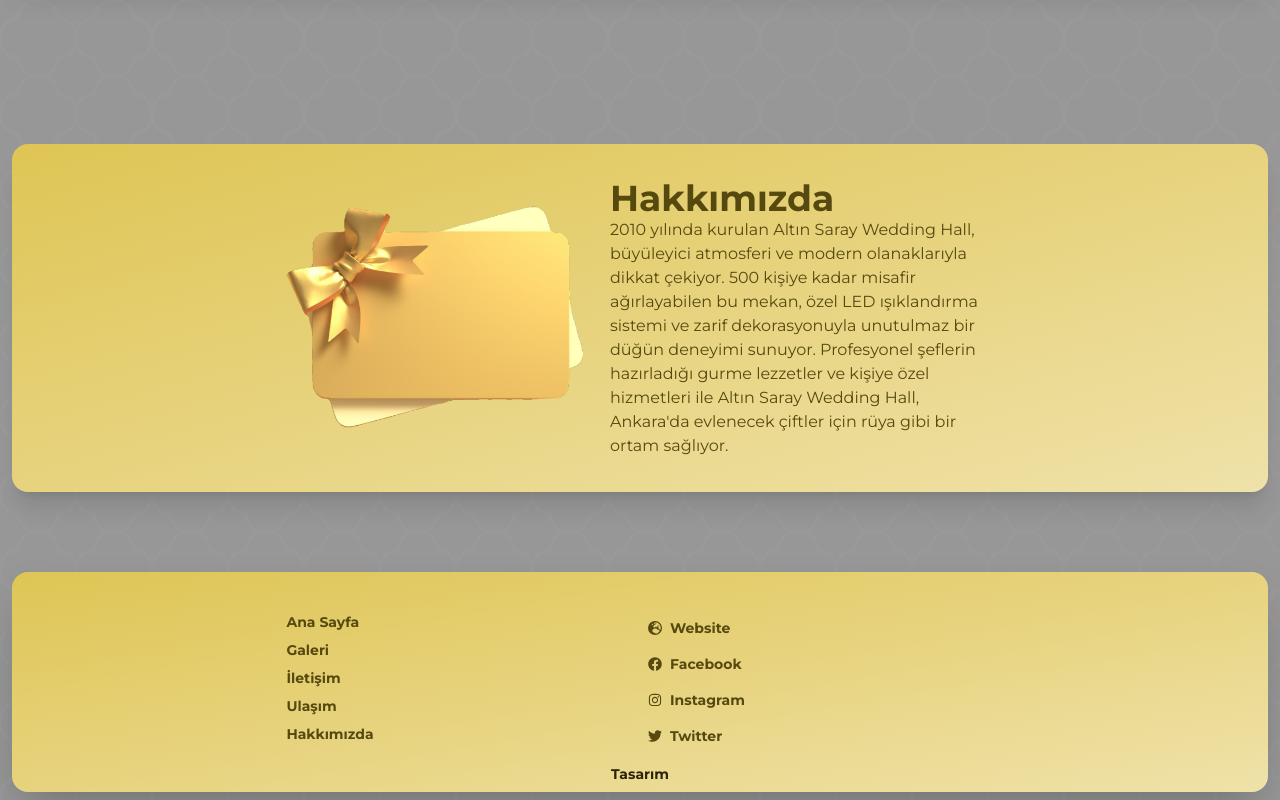
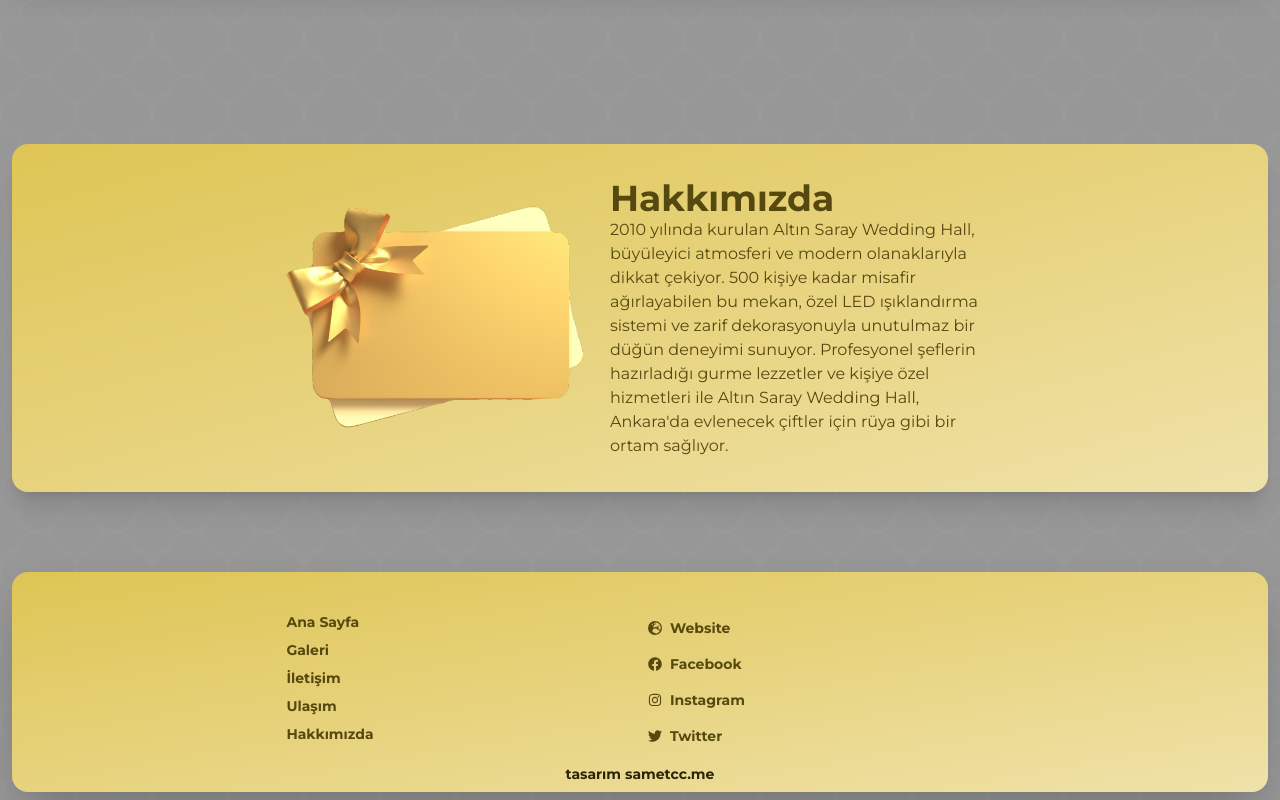
Before and after one commit to sametcn99/altinsaray-ds, a Next.js app: page / in a window 1280 px wide. Shown: the part 2698-3498 px from the top of the page. Built offline with nearby package versions, Linux system fonts and the light colour scheme.

Commit message:
chore: Update Footer component link
Update the link in the Footer component to "tasarım sametcc.me". This change ensures that the link points to the correct website.

```diff
--- a/src/components/Footer/Footer.tsx
+++ b/src/components/Footer/Footer.tsx
@@ -32,7 +32,7 @@ export default function Footer() {
         target="_blank"
         className="absolute bottom-2 left-1/2 -translate-x-1/2 transform text-sm text-text-100 transition-all duration-700 hover:scale-105 hover:text-text-200"
       >
-        Tasarım
+        tasarım sametcc.me
       </Link>
     </footer>
   );
```
